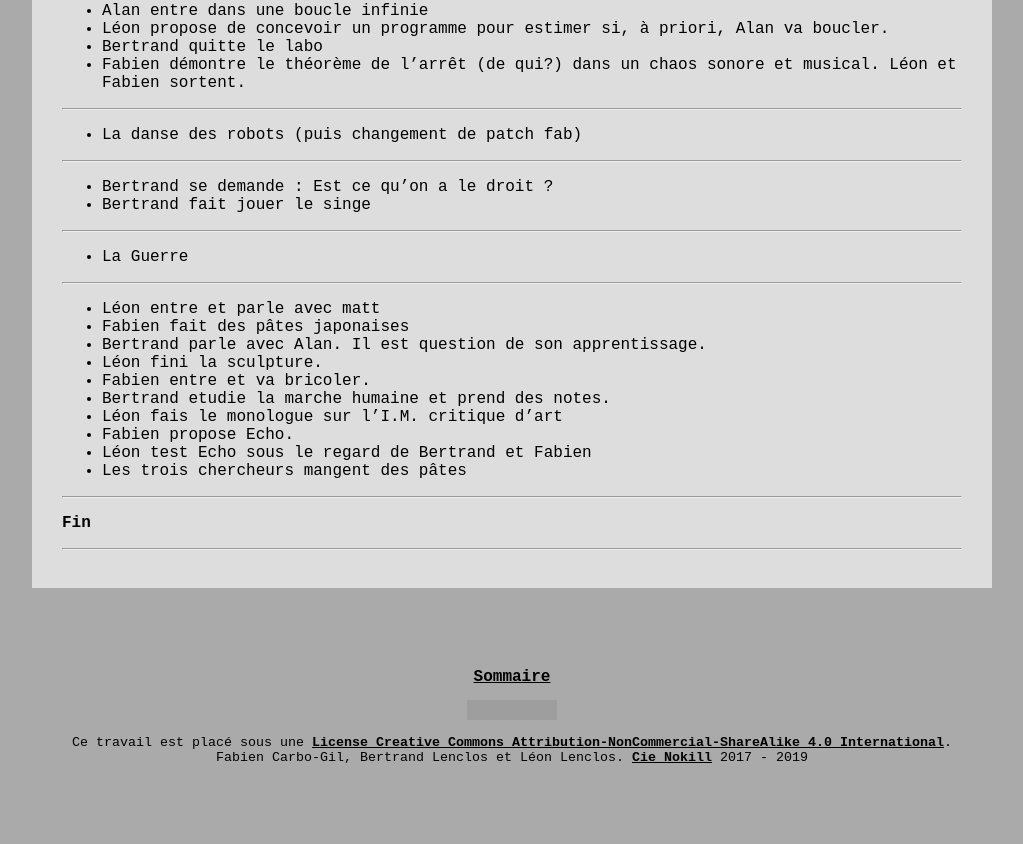
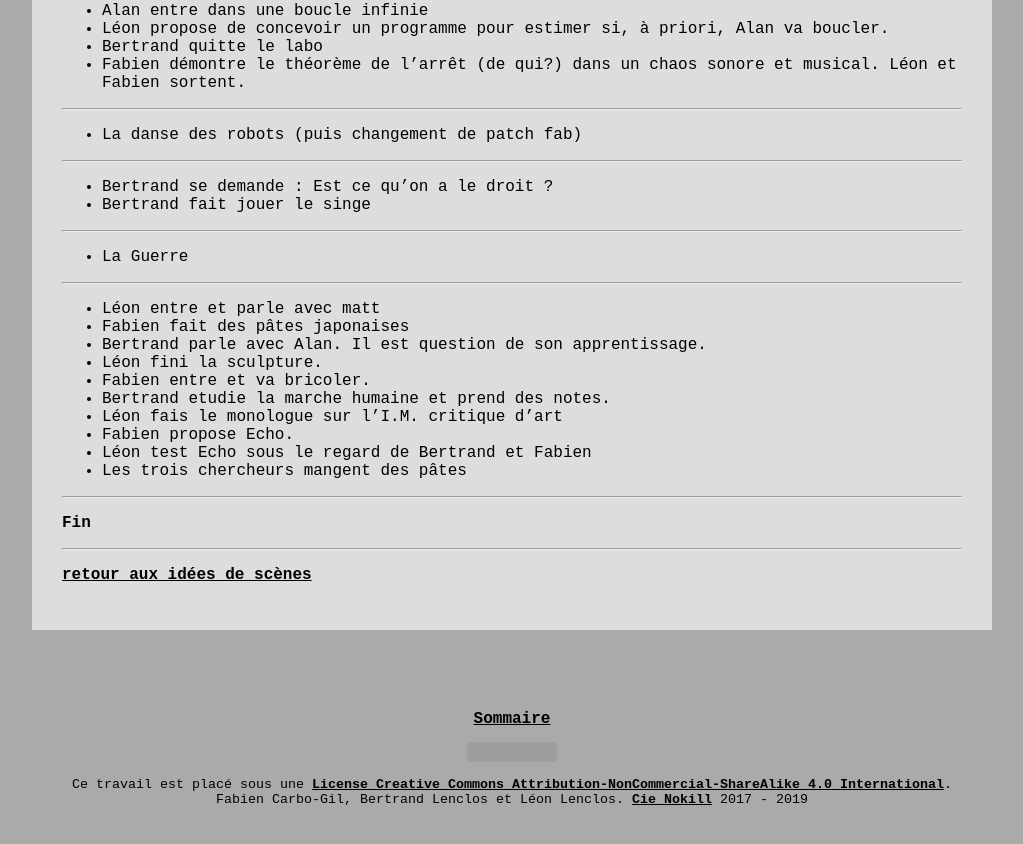
Before and after one commit to LeonLenclos/turing-test, a Jekyll site: the page built from contenu/scenes/deroule_mixart.md, in a window 1280 px wide and 900 px high, scrolled down 1009 px. Shown: the top 844 px of the window, without its empty margins (128-1151 px from the left). Built offline with Jekyll 4.4.1, drawn with Linux system fonts in a browser that asks for light colours; nearby versions of some CDN libraries; our own code applies the rules of GitHub Pages for plain Markdown files; a script that is not in the unit is left out; the repository's description, which GitHub fills in, is left out; grey boxes are pictures that could not be loaded.

Commit message:
Update deroule_mixart.md

```diff
--- a/contenu/scenes/deroule_mixart.md
+++ b/contenu/scenes/deroule_mixart.md
@@ -75,4 +75,6 @@ Voici le déroulé de la sortie de résidence à Toulouse.
 **Fin**
 
 
-------
+---
+
+[retour aux idées de scènes](.)
```
